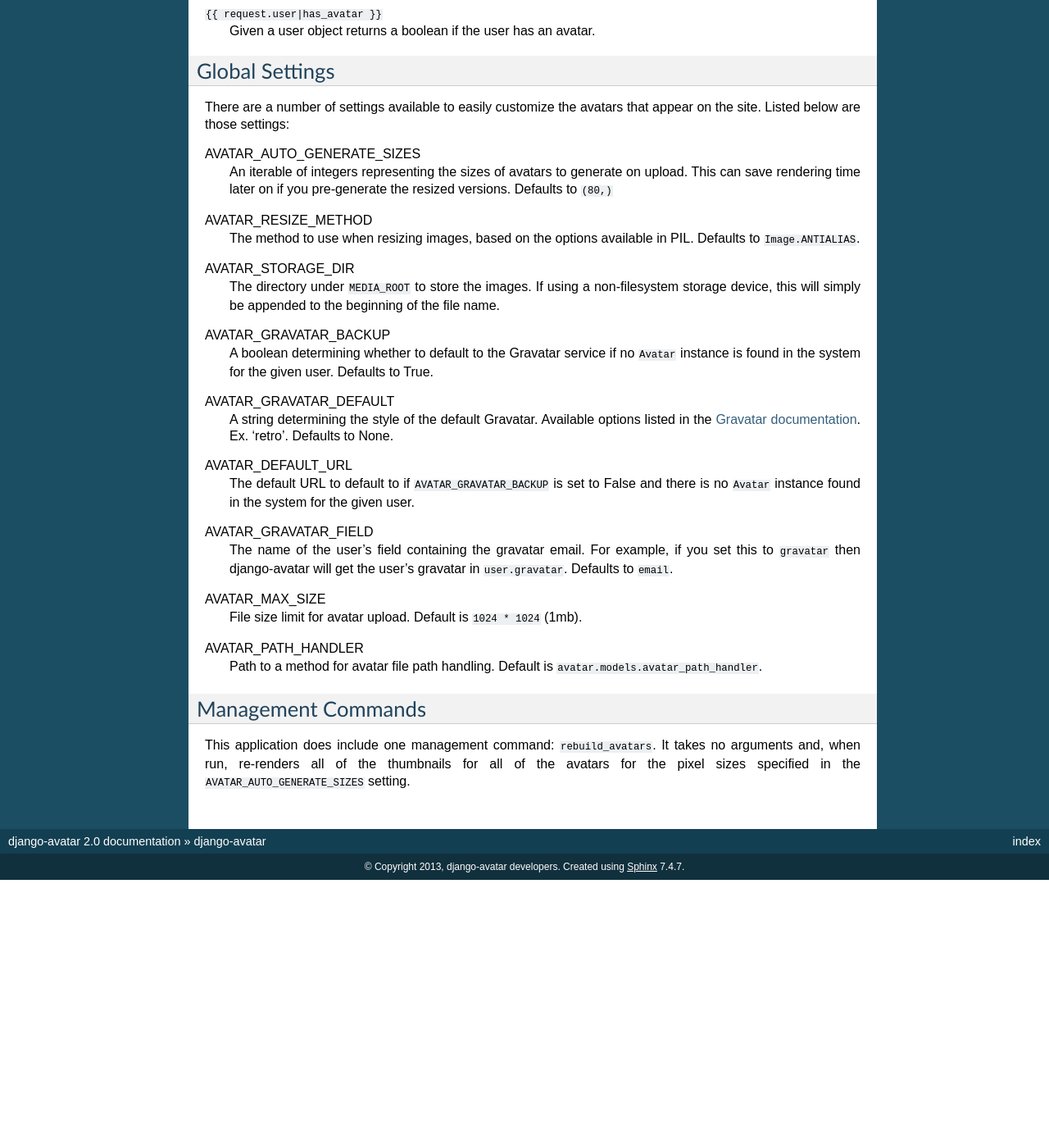
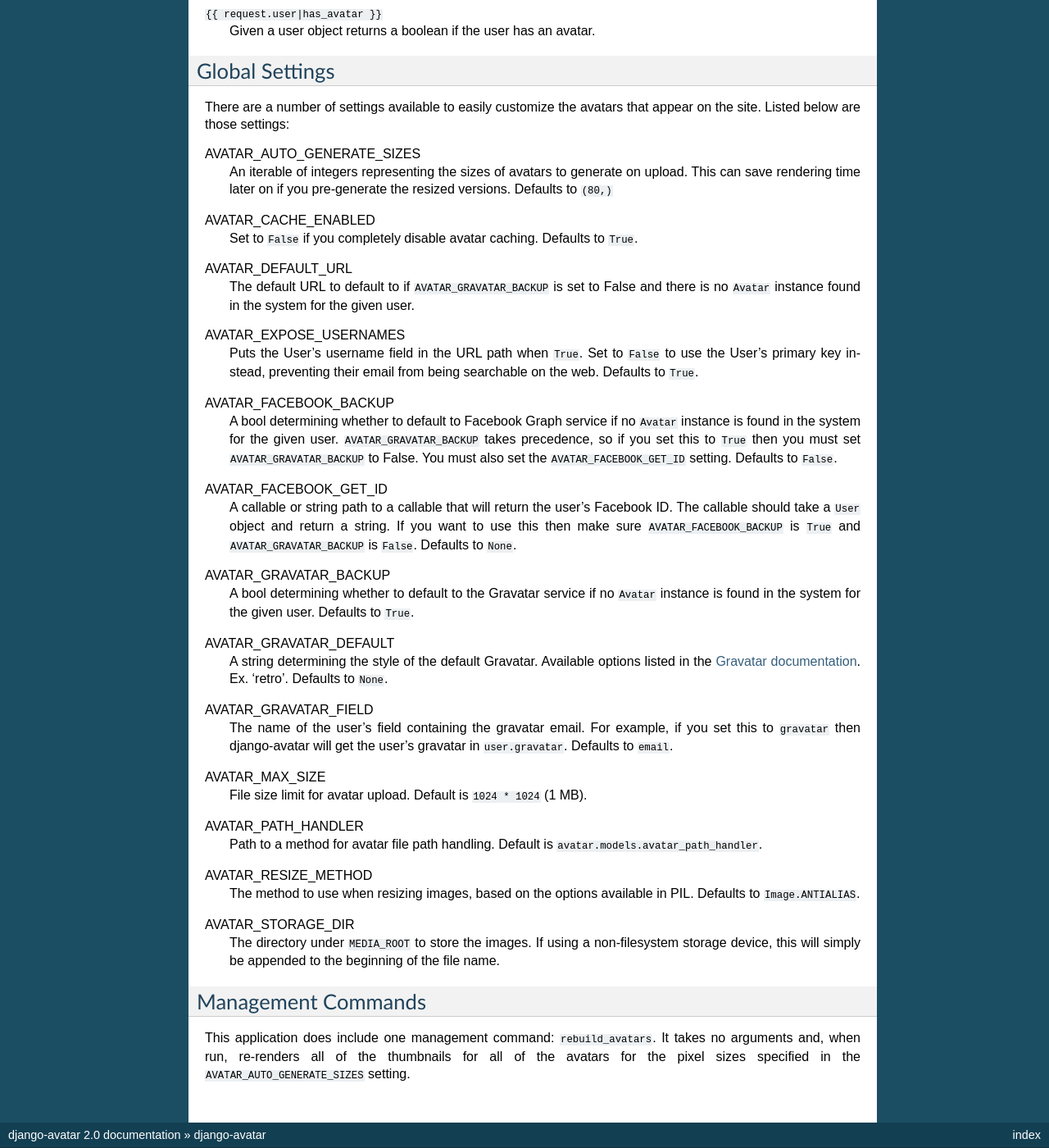
Before and after one commit to jazzband/django-avatar, a Sphinx documentation site: the page built from docs/index.txt, in a window 1280 px wide and 1400 px high, scrolled down 1620 px. Shown: the whole window at 82% size. Built offline with Sphinx 7.4.7, drawn with Linux system fonts in a browser that asks for light colours; before the commit the page ends 2693 px from its top, so only the background shows below that.

Commit message:
Added documentation for new settings

```diff
--- a/CHANGELOG.rst
+++ b/CHANGELOG.rst
@@ -1,8 +1,12 @@
 Changelog
 =========
 
-* 2.2.2 (Not released):
+* 3.0 (Not released):
+    * Added the ability to hide usernames/emails from avatar URLs.
+    * Added the ability to use a Facebook Graph avatar as a backup.
+    * Added a setting to disable the avatar cache.
     * Fixed issue where cache was not invalidated after updating avatar
+    * Renamed the ``avatar.util`` module to ``avatar.utils``.
 
 * 2.2.1 (January 11, 2016)
     * Added AVATAR_GRAVATAR_FIELD setting to define the user field to get the gravatar email.
--- a/docs/index.txt
+++ b/docs/index.txt
@@ -103,6 +103,54 @@
     upload. This can save rendering time later on if you pre-generate the
     resized versions. Defaults to ``(80,)``
 
+AVATAR_CACHE_ENABLED
+    Set to ``False`` if you completely disable avatar caching. Defaults to ``True``.
+
+AVATAR_DEFAULT_URL
+    The default URL to default to if ``AVATAR_GRAVATAR_BACKUP`` is set to False
+    and there is no ``Avatar`` instance found in the system for the given user.
+
+AVATAR_EXPOSE_USERNAMES
+    Puts the User's username field in the URL path when ``True``. Set to ``False`` to
+    use the User's primary key instead, preventing their email from being searchable on the web.
+    Defaults to ``True``.
+
+AVATAR_FACEBOOK_BACKUP
+    A bool determining whether to default to Facebook Graph service if no ``Avatar`` instance
+    is found in the system for the given user. ``AVATAR_GRAVATAR_BACKUP`` takes precedence, so
+    if you set this to ``True`` then you must set ``AVATAR_GRAVATAR_BACKUP`` to False. You
+    must also set the ``AVATAR_FACEBOOK_GET_ID`` setting.
+    Defaults to ``False``.
+
+AVATAR_FACEBOOK_GET_ID
+    A callable or string path to a callable that will return the user's Facebook ID. The
+    callable should take a ``User`` object and return a string. If you want to use this
+    then make sure ``AVATAR_FACEBOOK_BACKUP`` is ``True`` and ``AVATAR_GRAVATAR_BACKUP`` is
+    ``False``. Defaults to ``None``.
+
+AVATAR_GRAVATAR_BACKUP
+    A bool determining whether to default to the Gravatar service if no
+    ``Avatar`` instance is found in the system for the given user. Defaults to
+    ``True``.
+
+AVATAR_GRAVATAR_DEFAULT
+    A string determining the style of the default Gravatar. Available options
+    listed in the
+    `Gravatar documentation <https://en.gravatar.com/site/implement/images/#default-image>`_.
+    Ex. 'retro'. Defaults to ``None``.
+
+AVATAR_GRAVATAR_FIELD
+    The name of the user's field containing the gravatar email. For example, if you set
+    this to ``gravatar`` then django-avatar will get the user's gravatar in ``user.gravatar``.
+    Defaults to ``email``.
+
+AVATAR_MAX_SIZE
+    File size limit for avatar upload. Default is ``1024 * 1024`` (1 MB).
+
+AVATAR_PATH_HANDLER
+    Path to a method for avatar file path handling. Default is
+    ``avatar.models.avatar_path_handler``.
+
 AVATAR_RESIZE_METHOD
     The method to use when resizing images, based on the options available in
     PIL. Defaults to ``Image.ANTIALIAS``.
@@ -111,33 +159,6 @@
     The directory under ``MEDIA_ROOT`` to store the images. If using a
     non-filesystem storage device, this will simply be appended to the beginning
     of the file name.
-
-AVATAR_GRAVATAR_BACKUP
-    A boolean determining whether to default to the Gravatar service if no
-    ``Avatar`` instance is found in the system for the given user. Defaults to
-    True.
-
-AVATAR_GRAVATAR_DEFAULT
-    A string determining the style of the default Gravatar. Available options
-    listed in the
-    `Gravatar documentation <https://en.gravatar.com/site/implement/images/#default-image>`_.
-    Ex. 'retro'. Defaults to None.
-
-AVATAR_DEFAULT_URL
-    The default URL to default to if ``AVATAR_GRAVATAR_BACKUP`` is set to False
-    and there is no ``Avatar`` instance found in the system for the given user.
-
-AVATAR_GRAVATAR_FIELD
-    The name of the user's field containing the gravatar email. For example, if you set
-    this to ``gravatar`` then django-avatar will get the user's gravatar in ``user.gravatar``.
-    Defaults to ``email``.
-
-AVATAR_MAX_SIZE
-    File size limit for avatar upload. Default is ``1024 * 1024`` (1mb).
-
-AVATAR_PATH_HANDLER
-    Path to a method for avatar file path handling. Default is
-    ``avatar.models.avatar_path_handler``.
 
 Management Commands
 -------------------
```
Also changed, not shown: 4 other files.
